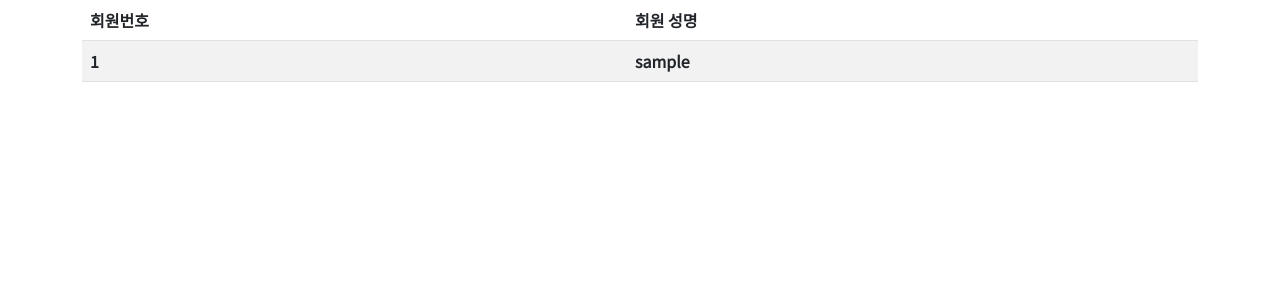
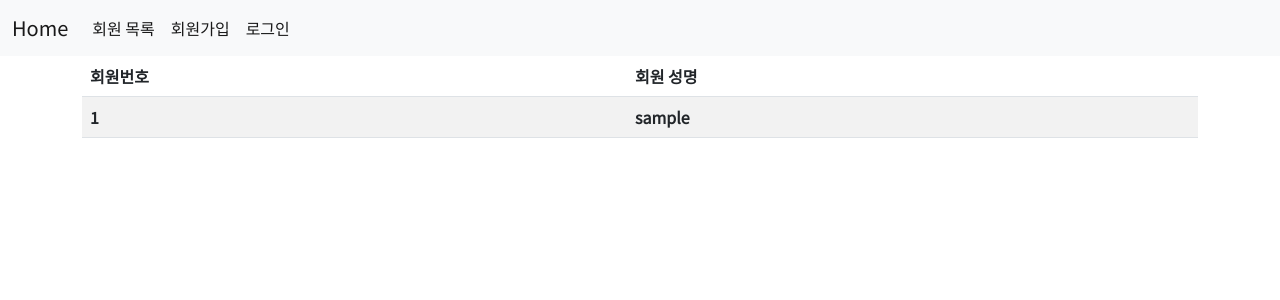
Before and after one commit to kimdakyeom/pair_3, a Django app: template accounts/templates/accounts/index.html in a window 1280 px wide. Shown: the top 300 px of the page. Run offline with Django 3.2, Linux system fonts and the light colour scheme; the template is opened without the code that fills it: values that come from a table or form of the project are taken from there, others are empty; tables that the repository leaves empty hold one stand-in row (values such as "Sample post"); some libraries are stand-ins or nearby versions.

Commit message:
accounts/logout delete navbar

```diff
--- a/accounts/templates/accounts/detail.html
+++ b/accounts/templates/accounts/detail.html
@@ -3,5 +3,5 @@
 <p>회원 이름: {{ user.username }}</p>
 <p>가입 시간: {{ user.date_joined }}</p>
 <a href="{% url 'accounts:update' request.user.pk %}" class="btn btn-dark">수정</a>
-<a href="" class="btn btn-danger">탈퇴</a>
+<a href="{% url 'accounts:delete' %}" class="btn btn-danger">탈퇴</a>
 {% endblock %}
--- a/accounts/urls.py
+++ b/accounts/urls.py
@@ -8,5 +8,7 @@ urlpatterns = [
     path('login/',views.login,name='login'),
     path('', views.index, name='index'),
     path('<int:pk>/', views.detail, name='detail'),
-    path('<int:pk>/update/', views.update, name='update')
+    path('<int:pk>/update/', views.update, name='update'),
+    path('logout/', views.logout, name='logout'),
+    path('delete/', views.delete, name='delete'),
 ]
--- a/templates/base.html
+++ b/templates/base.html
@@ -24,6 +24,38 @@
 </head>
 
 <body>
+    <nav class="navbar navbar-expand-lg bg-light">
+        <div class="container-fluid">
+            <a class="navbar-brand" href="">Home</a>
+            <button class="navbar-toggler" type="button" data-bs-toggle="collapse"
+                data-bs-target="#navbarSupportedContent" aria-controls="navbarSupportedContent" aria-expanded="false"
+                aria-label="Toggle navigation">
+                <span class="navbar-toggler-icon"></span>
+            </button>
+            <div class="collapse navbar-collapse" id="navbarSupportedContent">
+                <ul class="navbar-nav me-auto mb-2 mb-lg-0">
+                    <li class="nav-item">
+                        <a class="nav-link active" aria-current="page" href="{% url 'accounts:index' %}">회원 목록</a>
+                    </li>
+                    {% if user.is_anonymous %}
+                    <li class="nav-item">
+                        <a class="nav-link active" href="{% url 'accounts:signup' %}">회원가입</a>
+                    </li>
+                    <li class="nav-item">
+                        <a class="nav-link active" href="{% url 'accounts:login' %}">로그인</a>
+                    </li>
+                    {% else %}
+                    <li class="nav-item">
+                        <a class="nav-link mx-3" href="">글 쓰기</a>
+                    </li>
+                    <li class="nav-item">
+                        <a class="nav-link mx-3" href="{% url 'accounts:logout' %}"> {{user}} 님 로그아웃</a>
+                    </li>
+                    {% endif %}
+                </ul>
+            </div>
+        </div>
+    </nav>
     {% block content %} {% endblock %}
     <script src="https://cdn.jsdelivr.net/npm/bootstrap@5.2.1/dist/js/bootstrap.bundle.min.js"
         integrity="sha384-u1OknCvxWvY5kfmNBILK2hRnQC3Pr17a+RTT6rIHI7NnikvbZlHgTPOOmMi466C8"
```
Also changed, not shown: accounts/views.py (+10 -0 lines).
